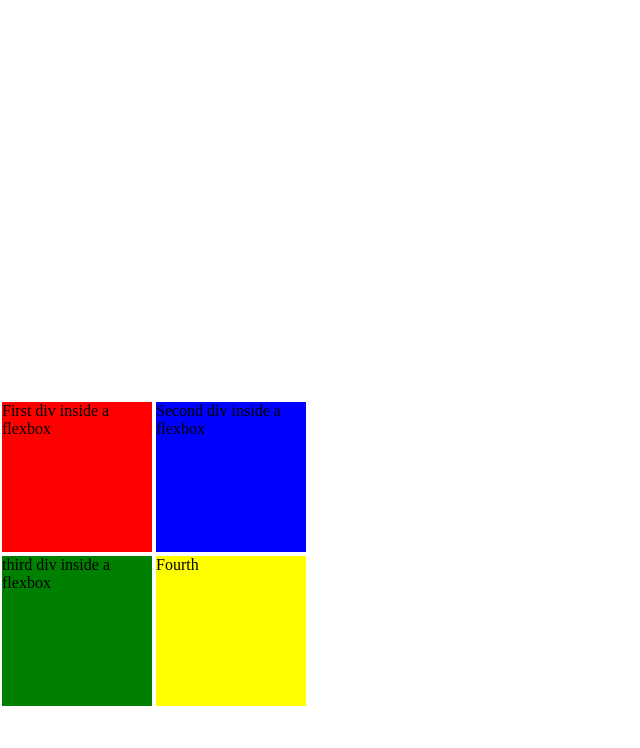
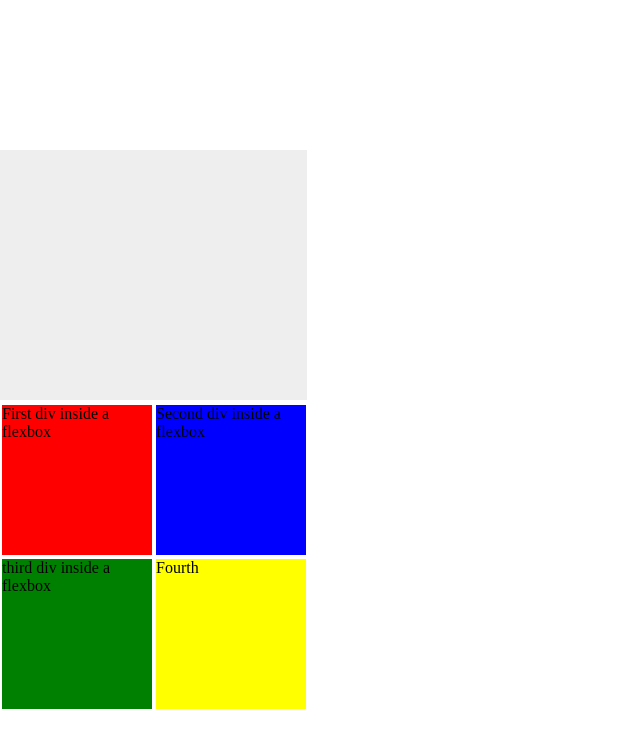
Before and after one commit to hrishikeshs/Trivia, a plain HTML site: page index.html in a window 1280 px wide. Shown: the whole page, without its empty margins (0-640 px from the left). Drawn offline with Linux system fonts and the light colour scheme.

Commit message:
A few more tweaks for aesthetics.

```diff
--- a/index.css
+++ b/index.css
@@ -30,7 +30,7 @@ nav {
   margin-top: 50px;
   max-width: 320px;
   overflow: auto;
-  position: absolute;
+  position: relative;
 }
 .container .square {
   width: 150px;
@@ -54,19 +54,21 @@ nav {
 }
 
 .topmost {
-  min-width: 200px;
+  min-width: 307px;
   min-height: 250px;
   float: left;
-  background: #fff;
+  background: #eee;
+  margin-bottom: 3px;
 }
 .container .square:hover::before {
   position: absolute;
   top: 0;
   left: 0;
   bottom: 300px;
+  min-width: 307px;
+  min-height: 100px;
+  margin-bottom: 3px;
   content: ' ';
+  border-bottom: 3px white solid;
   background-color: inherit; /* magic */
-  min-width: 305px;
-  min-height: 100px;
-
 }
```
